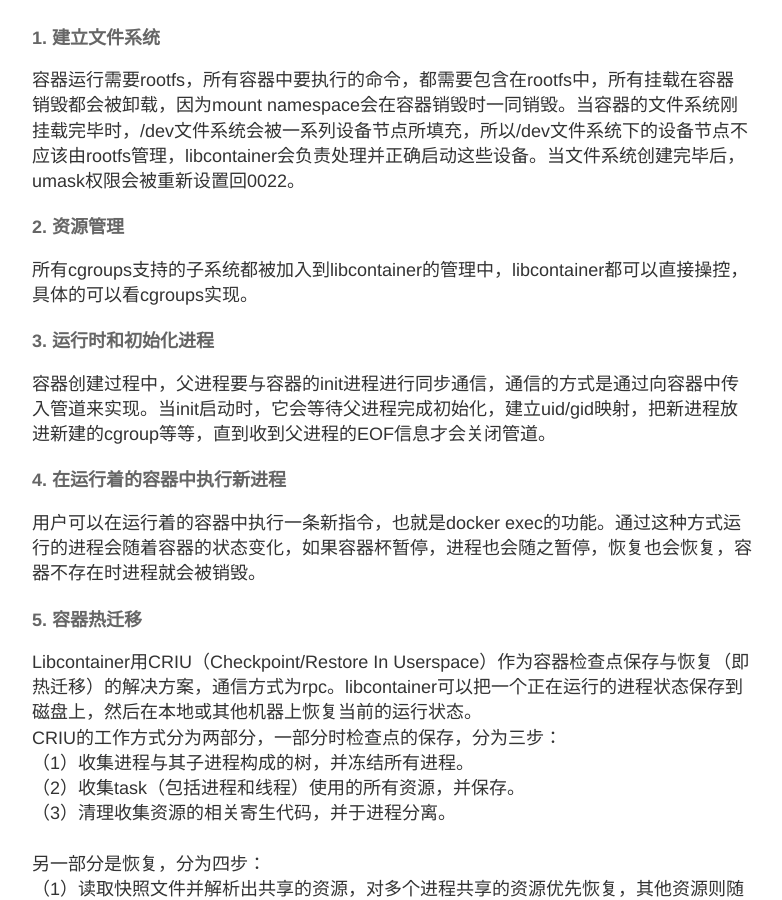
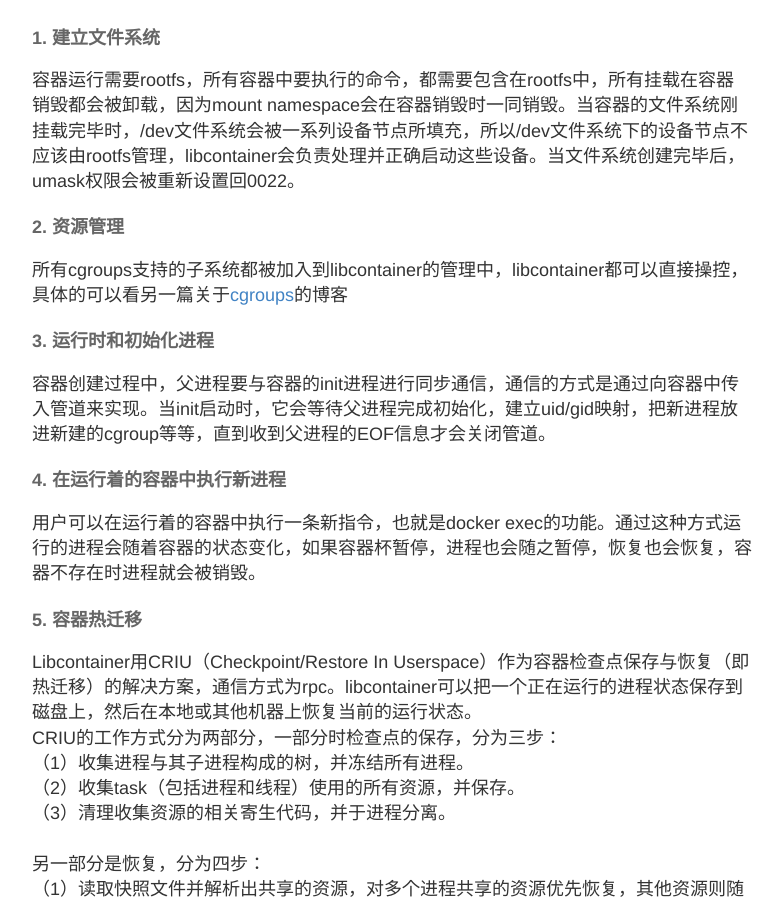
Before and after one commit to rocky-nupt/rocky-nupt.github.io, a Jekyll site: the page built from _posts/2017-12-15-runc.md, in a window 1280 px wide and 900 px high, scrolled down 1827 px. Shown: the whole window, without its empty margins (248-1030 px from the left). Built offline with Jekyll 4.4.1, drawn with Linux system fonts in a browser that asks for light colours.

Commit message:
update runc

```diff
--- a/_posts/2017-12-15-runc.md
+++ b/_posts/2017-12-15-runc.md
@@ -38,7 +38,7 @@ command &rarr;️ runC &rarr;️ libcontainer
 容器运行需要rootfs，所有容器中要执行的命令，都需要包含在rootfs中，所有挂载在容器销毁都会被卸载，因为mount namespace会在容器销毁时一同销毁。当容器的文件系统刚挂载完毕时，/dev文件系统会被一系列设备节点所填充，所以/dev文件系统下的设备节点不应该由rootfs管理，libcontainer会负责处理并正确启动这些设备。当文件系统创建完毕后，umask权限会被重新设置回0022。
 
 #### 2. 资源管理
-所有cgroups支持的子系统都被加入到libcontainer的管理中，libcontainer都可以直接操控，具体的可以看cgroups实现。
+所有cgroups支持的子系统都被加入到libcontainer的管理中，libcontainer都可以直接操控，具体的可以看另一篇关于<a href="http://rocky-nupt.github.io/cgroups/">cgroups</a>的博客
 
 #### 3. 运行时和初始化进程
 容器创建过程中，父进程要与容器的init进程进行同步通信，通信的方式是通过向容器中传入管道来实现。当init启动时，它会等待父进程完成初始化，建立uid/gid映射，把新进程放进新建的cgroup等等，直到收到父进程的EOF信息才会关闭管道。
```
